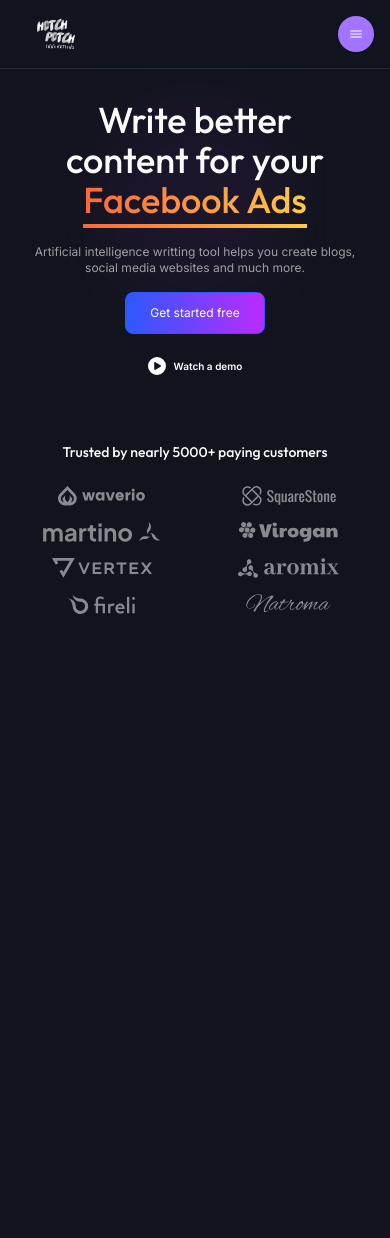
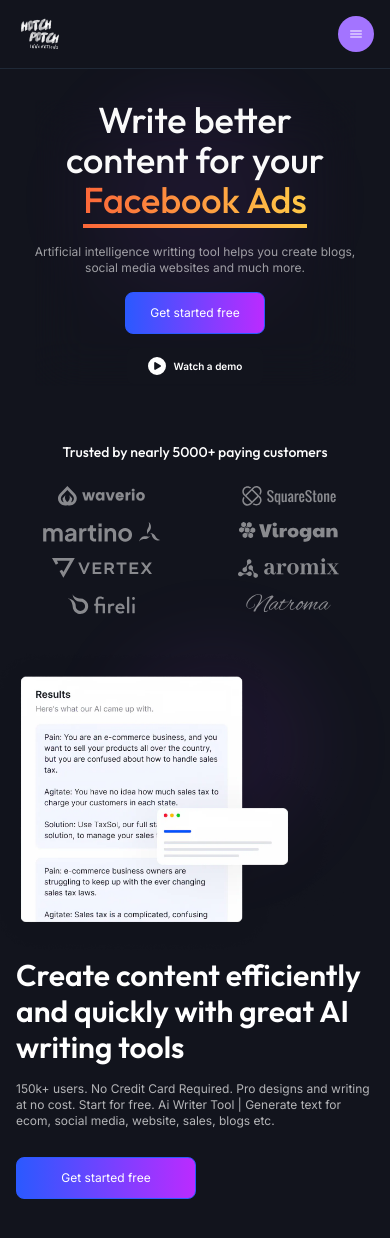
Before and after one commit to Mehedi-Hasan0/hotch-potch, a Next.js app: page / in a window 390 px wide. Shown: the top 1238 px of the page. Built offline with nearby package versions, Linux system fonts and the light colour scheme.

Commit message:
[ADD] Ai content section done with responsiveness

```diff
--- a/src/app/globals.css
+++ b/src/app/globals.css
@@ -121,7 +121,7 @@
     @apply text-4xl md:text-4xl lg:text-5xl xl:text-6xl;
   }
   .sub-heading {
-    @apply text-lg md:text-xl lg:text-2xl xl:text-3xl 2xl:text-[2.625rem];
+    @apply text-3xl md:text-2xl lg:text-3xl xl:text-[2.625rem];
   }
   .title-heading {
     @apply text-sm md:text-base lg:text-lg xl:text-xl 2xl:text-2xl;
--- a/src/app/page.tsx
+++ b/src/app/page.tsx
@@ -1,5 +1,6 @@
 import Banner from "@/components/Banner";
 import Company from "@/components/Company";
+import Content from "@/components/Content";
 
 export default function Home() {
   console.log("server");
@@ -12,6 +13,14 @@
         <Banner />
       </div>
       <Company />
+      <Content
+        key={1}
+        className="flex flex-col md:flex-row items-center justify-evenly"
+        imgSrc="/assets/images/trial/trial-img-1.webp"
+        heading="Create content efficiently and quickly with great AI writing tools"
+        desc="150k+ users. No Credit Card Required. Pro designs and writing at no cost. Start for free. Ai Writer Tool | Generate text for ecom, social media, website, sales, blogs etc."
+        imgPositionStyle="-left-7 md:-left-0"
+      />
     </main>
   );
 }
--- a/src/components/Company.tsx
+++ b/src/components/Company.tsx
@@ -2,7 +2,7 @@
 
 export default function Company() {
   return (
-    <div className="flex flex-col items-center justify-center gap-6 md:gap-8 lg:gap-12 xl:gap-14 section-padding main-container">
+    <div className="flex flex-col items-center justify-center gap-6 md:gap-8 lg:gap-12 xl:gap-14 2xl:gap-16 section-padding main-container">
       <h3 className="title-heading font-outfit font-medium">
         Trusted by nearly 5000+ paying customers
       </h3>
--- /dev/null
+++ b/src/components/Content.tsx
@@ -0,0 +1,59 @@
+import Image from "next/image";
+import Link from "next/link";
+import CustomButton from "./ui/CustomButton";
+
+interface ContentProps {
+  className?: string;
+  imgSrc: string;
+  heading: string;
+  desc: string;
+  imgPositionStyle: string;
+}
+
+const Content: React.FC<ContentProps> = ({
+  className,
+  imgSrc,
+  heading,
+  desc,
+  imgPositionStyle,
+}) => {
+  return (
+    <section className="section-padding main-container">
+      <div className={`${className} relative`}>
+        {/* blob blur */}
+        <div className="absolute left-[100px] lg:left-[200px] 2xl:left-[300px] top-0 bg-[#a136f214] w-[200px] h-[200px] md:w-[300px] xl:w-[400px] md:h-[300px] xl:h-[400px] rounded-full blur-2xl" />
+        <Image
+          src={imgSrc}
+          alt="Seo content written by ai"
+          width={690}
+          height={650}
+          className={`md:h-[350px] lg:h-[450px] xl:h-[530px] 2xl:h-[650px] md:object-contain xl:object-none relative z-10 ${imgPositionStyle}`}
+        />
+
+        <div className="flex flex-col gap-4 lg:gap-7">
+          <h2 className="sub-heading max-w-[497px] font-semibold xl:leading-tight 2xl:leading-tight">
+            {heading}
+          </h2>
+
+          <p className="desc-text text-secondary/70 max-w-[487px]">{desc}</p>
+
+          <div className="max-w-[180px] lg:max-w-[220px] mt-3">
+            <Link href={"/"}>
+              <CustomButton
+                key={1}
+                textLabel="Get started free"
+                btnBgColor="primary-gradient"
+                borderColor="border border-gradient"
+                hoverColor1="bg-primary"
+                hoverColor2="bg-[#FFC947]"
+                hoverColor3="accent-gradient"
+              />
+            </Link>
+          </div>
+        </div>
+      </div>
+    </section>
+  );
+};
+
+export default Content;
--- a/src/components/shared/header/Logo.tsx
+++ b/src/components/shared/header/Logo.tsx
@@ -12,7 +12,7 @@
         sizes="(max-width: 768px) 100vw, (max-width: 1280px) 50vw, 33vw"
         quality={80}
         priority={true}
-        className="w-20 h-8 2xl:w-24 2xl:h-10"
+        className="w-20 h-8 2xl:w-24 2xl:h-10 relative -left-4 sm:-left-0"
       />
     </Link>
   );
```
